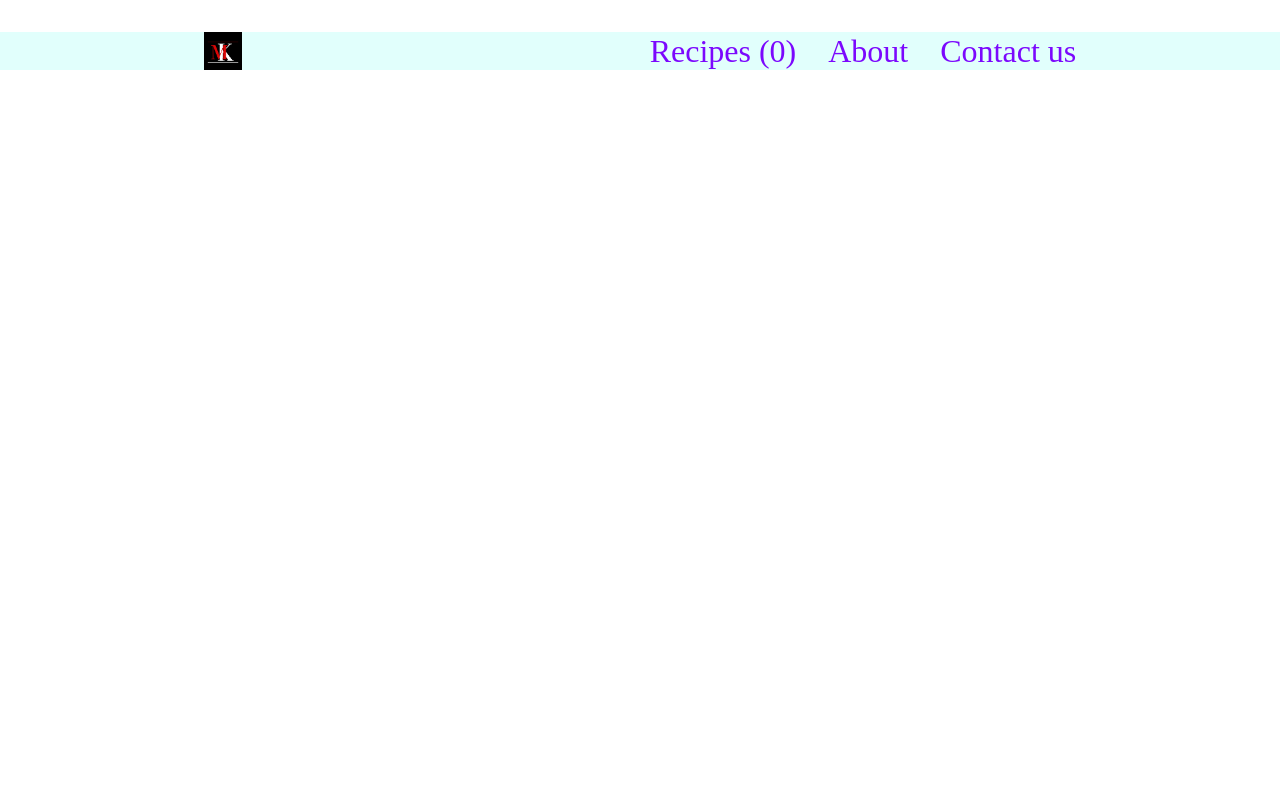
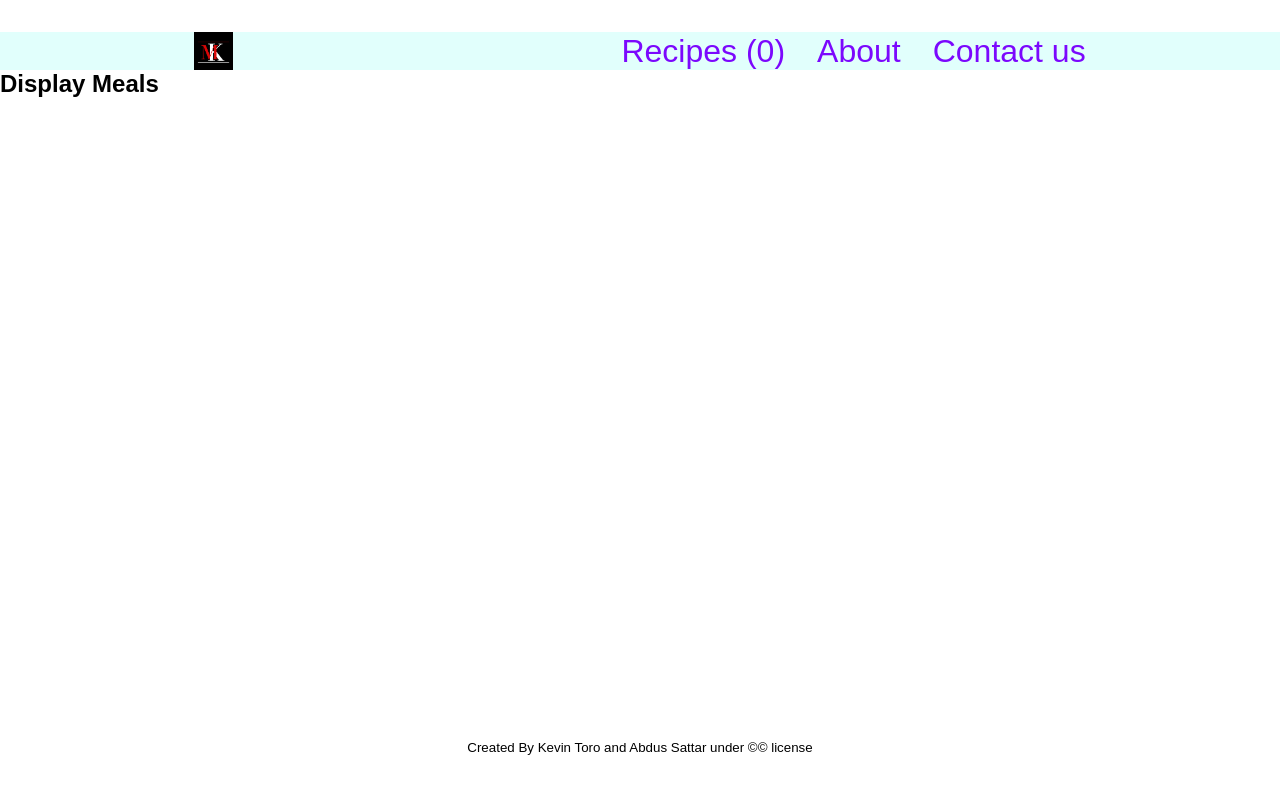
Before and after one commit to AbdusSattar-70/Javascript-Capstone, a website built with webpack: page src/index.html in a window 1280 px wide. Built offline with nearby package versions, Linux system fonts and the light colour scheme.

Commit message:
add footer to homepage

```diff
--- a/src/index.html
+++ b/src/index.html
@@ -28,9 +28,10 @@
   </header>
   <main>
     <section class="mainDisplayContainer">
-
+     <h1>Display Meals</h1>
     </section>
   </main>
+  <footer><small>Created By Kevin Toro and Abdus Sattar under &copy;&copy; license</small></footer>
 </body>
 
 </html>
--- a/src/style.css
+++ b/src/style.css
@@ -6,6 +6,12 @@
   text-decoration: none;
   list-style: none;
   box-sizing: border-box;
+  font-family: Arial, Helvetica, sans-serif;
+}
+
+footer{
+  text-align: center;
+  margin-top: 80vh;
 }
 
 .header {
```
Also changed, not shown: dist/img/logo.png (added), dist/index.bundle.js, dist/index.html, dist/runtime.bundle.js.
